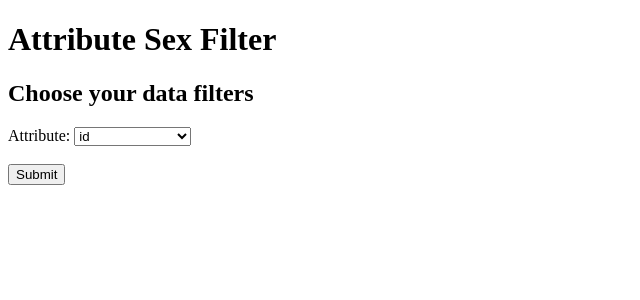
After one commit to NicolleLouis/microglia_data, a Django app: page /data_storage/attribute_sex_filter in a window 1280 px wide. The commit adds this page. Shown: the top 300 px of the page, without its empty margins (0-640 px from the left). Run offline with Django 3.2, Linux system fonts and the light colour scheme.

Commit message:
Create new page attribute sex filter

```diff
--- a/data_storage/service/csv_writer.py
+++ b/data_storage/service/csv_writer.py
@@ -9,7 +9,7 @@ from data_storage.models.brain_quantification import csv_order
 
 class CSVWriter:
     @staticmethod
-    def create_csv_with_attribute_filter(
+    def create_csv_with_attribute_export(
             response,
             attribute,
     ):
--- a/data_storage/templates/data_storage/attribute_filter.html
+++ b/data_storage/templates/data_storage/attribute_export.html
@@ -5,7 +5,7 @@
 {% block content %}
     <h1>{{ title }}</h1>
     <h2>Choose your data filters</h2>
-    <form action="/data_storage/attribute_filter" method="post">
+    <form action="/data_storage/attribute_export" method="post">
         {% csrf_token %}
         Attribute: {{ form.attribute }}<br><br>
         <input type="submit" value="Submit">
--- /dev/null
+++ b/data_storage/templates/data_storage/attribute_sex_filter.html
@@ -0,0 +1,19 @@
+{% extends 'data_storage/base.html' %}
+
+{% block title %}{{ title }}{% endblock title %}
+
+{% block content %}
+    <h1>{{ title }}</h1>
+    <h2>Choose your data filters</h2>
+    <form action="/data_storage/attribute_export" method="post">
+        {% csrf_token %}
+        Attribute: {{ form.attribute }}<br><br>
+        <input type="submit" value="Submit">
+    </form>
+{% endblock content %}
+
+{% block javascript %}
+<script>
+function my_function() {}
+</script>
+{% endblock %}
--- a/data_storage/templates/data_storage/home.html
+++ b/data_storage/templates/data_storage/home.html
@@ -6,6 +6,7 @@
     <h1>{{ title }}</h1>
     <ul>
         <li><a href="data_filter">Data Filter</a></li>
-        <li><a href="attribute_filter">Attribute Filter</a></li>
+        <li><a href="attribute_export">Attribute Export</a></li>
+        <li><a href="attribute_sex_filter">Attribute Export and Sex Filter</a></li>
     </ul>
 {% endblock content %}
--- a/data_storage/urls.py
+++ b/data_storage/urls.py
@@ -5,5 +5,6 @@ from data_storage import views
 urlpatterns = [
     path('', views.home, name='home'),
     path('data_filter', views.data_filter, name='data_filter'),
-    path('attribute_filter', views.attribute_filter, name='attribute_filter'),
+    path('attribute_export', views.attribute_export, name='attribute_export'),
+    path('attribute_sex_filter', views.attribute_sex_filter, name='attribute_sex_filter'),
 ]
--- a/data_storage/views.py
+++ b/data_storage/views.py
@@ -1,7 +1,7 @@
 from django.http import HttpResponse
 from django.shortcuts import render
 
-from data_storage.forms.attribute_filter import AttributeFilterForm
+from data_storage.forms.attribute_export import AttributeFilterForm
 from data_storage.forms.data_filter import DataFilterForm
 from data_storage.service.csv_writer import CSVWriter
 
@@ -44,14 +44,14 @@ def data_filter(request):
     return render(request, 'data_storage/data_filter.html', context)
 
 
-def attribute_filter(request):
+def attribute_export(request):
     if request.method == 'POST':
         form = AttributeFilterForm(request.POST)
         if form.is_valid():
             response = HttpResponse(content_type='text/csv')
             attribute = form.cleaned_data["attribute"]
             response['Content-Disposition'] = 'attachment; filename="{}.csv"'.format(attribute)
-            CSVWriter.create_csv_with_attribute_filter(
+            CSVWriter.create_csv_with_attribute_export(
                 response=response,
                 attribute=attribute
             )
@@ -60,8 +60,31 @@ def attribute_filter(request):
         form = AttributeFilterForm()
 
     context = {
-        "title": "Attribute Filter",
+        "title": "Attribute Export",
         "form": form
     }
 
-    return render(request, 'data_storage/attribute_filter.html', context)
+    return render(request, 'data_storage/attribute_export.html', context)
+
+
+def attribute_sex_filter(request):
+    if request.method == 'POST':
+        form = AttributeFilterForm(request.POST)
+        if form.is_valid():
+            response = HttpResponse(content_type='text/csv')
+            attribute = form.cleaned_data["attribute"]
+            response['Content-Disposition'] = 'attachment; filename="{}.csv"'.format(attribute)
+            CSVWriter.create_csv_with_attribute_export(
+                response=response,
+                attribute=attribute
+            )
+            return response
+    else:
+        form = AttributeFilterForm()
+
+    context = {
+        "title": "Attribute Sex Filter",
+        "form": form
+    }
+
+    return render(request, 'data_storage/attribute_sex_filter.html', context)
```
Also changed, not shown: data_storage/forms/attribute_export.py (renamed from data_storage/forms/attribute_filter.py).
